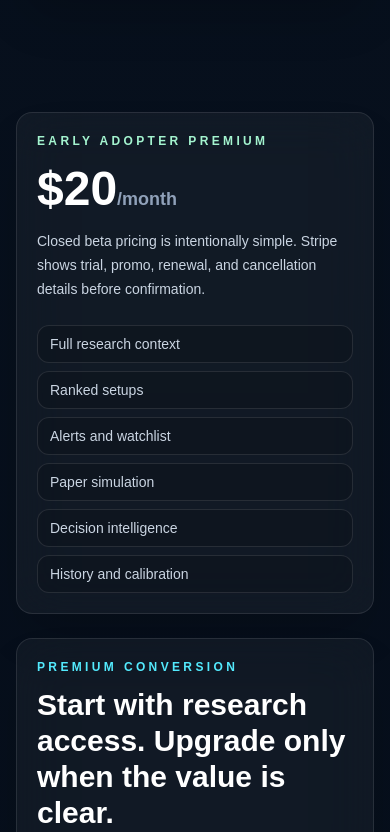
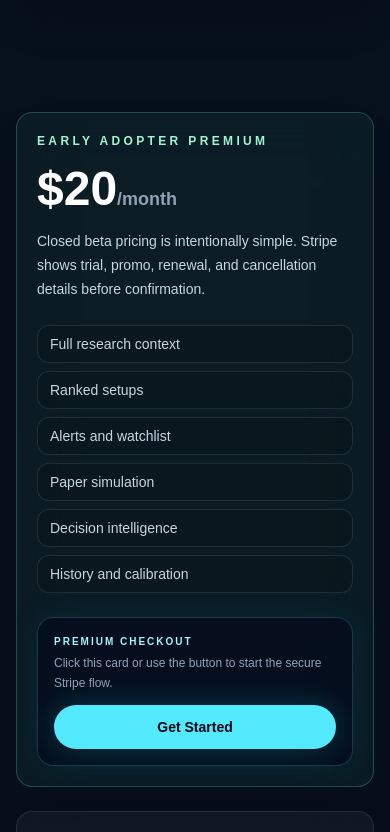
Before and after one commit to Solaris11/market-alpha-scanner, a Next.js app in the folder frontend/: page / in a window 390 px wide. Shown: the part 8712-9544 px from the top of the page. Built offline with nearby package versions, Linux system fonts and the light colour scheme; no server answers.

Commit message:
fix pricing card checkout interaction

```diff
--- a/frontend/src/app/page.tsx
+++ b/frontend/src/app/page.tsx
@@ -3,6 +3,7 @@ import { redirect } from "next/navigation";
 import { LandingConversionCtas } from "@/components/marketing/LandingConversionCtas";
 import { MarketingCard, MarketingShell, SectionHeader } from "@/components/marketing/MarketingShell";
 import { MarketingReveal } from "@/components/marketing/MarketingReveal";
+import { PricingActionCard } from "@/components/pricing/PricingActionCard";
 import { PricingConversionCta } from "@/components/pricing/PricingConversionCta";
 import { BRAND_NAME, BRAND_PRODUCT_DESCRIPTION, BRAND_TAGLINE } from "@/lib/brand";
 import { marketingMetadata, softwareApplicationJsonLd } from "@/lib/marketing-seo";
@@ -251,7 +252,7 @@ export default async function HomePage() {
 
       <section className="px-4 py-14 sm:px-6 lg:px-8" id="pricing">
         <div className="mx-auto grid max-w-7xl gap-6 lg:grid-cols-[0.9fr_1.1fr]">
-          <MarketingCard className="border-emerald-300/25 bg-emerald-300/[0.055]">
+          <PricingActionCard>
             <div className="text-xs font-black uppercase tracking-[0.28em] text-emerald-200">Early adopter Premium</div>
             <div className="mt-4 text-5xl font-black text-white">$20<span className="text-lg font-semibold text-slate-400">/month</span></div>
             <p className="mt-4 text-sm leading-6 text-slate-300">Closed beta pricing is intentionally simple. Stripe shows trial, promo, renewal, and cancellation details before confirmation.</p>
@@ -260,7 +261,7 @@ export default async function HomePage() {
                 <li className="rounded-xl border border-white/10 bg-black/15 px-3 py-2" key={item}>{item}</li>
               ))}
             </ul>
-          </MarketingCard>
+          </PricingActionCard>
           <MarketingCard>
             <div className="text-xs font-black uppercase tracking-[0.28em] text-cyan-300">Premium conversion</div>
             <h2 className="mt-3 text-3xl font-semibold text-white">Start with research access. Upgrade only when the value is clear.</h2>
--- /dev/null
+++ b/frontend/src/components/pricing/PricingActionCard.tsx
@@ -0,0 +1,62 @@
+"use client";
+
+import type { KeyboardEvent, MouseEvent, ReactNode } from "react";
+import { MarketingReveal } from "@/components/marketing/MarketingReveal";
+import { usePricingCheckout } from "./usePricingCheckout";
+
+type PricingActionCardProps = {
+  children: ReactNode;
+  className?: string;
+};
+
+export function PricingActionCard({ children, className = "" }: PricingActionCardProps) {
+  const checkout = usePricingCheckout();
+  const actionLabel = checkout.busy ? "Opening Stripe..." : checkout.label;
+
+  function handleCardClick(event: MouseEvent<HTMLDivElement>): void {
+    if (checkout.disabled || isNestedInteractiveTarget(event.target)) return;
+    checkout.handlePrimaryClick();
+  }
+
+  function handleKeyDown(event: KeyboardEvent<HTMLDivElement>): void {
+    if (checkout.disabled || isNestedInteractiveTarget(event.target)) return;
+    if (event.key !== "Enter" && event.key !== " ") return;
+    event.preventDefault();
+    checkout.handlePrimaryClick();
+  }
+
+  return (
+    <MarketingReveal
+      className={`group rounded-2xl border border-emerald-300/25 bg-emerald-300/[0.055] p-5 shadow-2xl shadow-black/20 backdrop-blur-xl transition-all duration-300 hover:-translate-y-1 hover:border-emerald-200/45 hover:bg-emerald-300/[0.075] ${checkout.disabled ? "" : "cursor-pointer"} ${className}`}
+    >
+      <div
+        aria-disabled={checkout.disabled}
+        aria-label={checkout.premiumActive ? "Manage Premium subscription" : "Start Premium checkout"}
+        className="outline-none focus-visible:ring-2 focus-visible:ring-cyan-200/70 focus-visible:ring-offset-2 focus-visible:ring-offset-slate-950"
+        onClick={handleCardClick}
+        onKeyDown={handleKeyDown}
+        role="button"
+        tabIndex={checkout.disabled ? -1 : 0}
+      >
+        {children}
+        <div className="mt-6 flex flex-col gap-3 rounded-2xl border border-cyan-300/20 bg-slate-950/55 p-4 shadow-[0_0_34px_rgba(34,211,238,0.08)] sm:flex-row sm:items-center sm:justify-between">
+          <div>
+            <div className="text-[10px] font-black uppercase tracking-[0.2em] text-cyan-200">Premium checkout</div>
+            <p className="mt-1 text-xs leading-5 text-slate-400">
+              {checkout.premiumActive ? "Premium access is active. Manage billing in Stripe." : "Click this card or use the button to start the secure Stripe flow."}
+            </p>
+          </div>
+          <span className="inline-flex min-h-11 shrink-0 items-center justify-center whitespace-nowrap rounded-full bg-cyan-300 px-5 py-2.5 text-sm font-black text-slate-950 shadow-[0_0_32px_rgba(34,211,238,0.22)] transition group-hover:bg-cyan-200 sm:min-w-[178px]">
+            {actionLabel}
+          </span>
+        </div>
+        {checkout.message ? <p className="mt-3 text-xs leading-5 text-amber-100">{checkout.message}</p> : null}
+      </div>
+      {checkout.authModal}
+    </MarketingReveal>
+  );
+}
+
+function isNestedInteractiveTarget(target: EventTarget | null): boolean {
+  return target instanceof HTMLElement && Boolean(target.closest("a,button,input,select,textarea,[role='button'][data-nested-action='true']"));
+}
--- a/frontend/src/components/pricing/PricingConversionCta.tsx
+++ b/frontend/src/components/pricing/PricingConversionCta.tsx
@@ -1,65 +1,9 @@
 "use client";
 
-import { useEffect, useState } from "react";
-import { AuthModal } from "@/components/account/AuthModal";
-import { useCurrentUser } from "@/hooks/useCurrentUser";
-import { csrfFetch } from "@/lib/client/csrf-fetch";
-
-const CHECKOUT_INTENT_KEY = "tv_pricing_checkout_intent";
-
-type BillingResponse = {
-  message?: string;
-  ok?: boolean;
-  url?: string;
-};
+import { usePricingCheckout } from "./usePricingCheckout";
 
 export function PricingConversionCta() {
-  const { authenticated, entitlement, loading } = useCurrentUser();
-  const [authOpen, setAuthOpen] = useState(false);
-  const [busy, setBusy] = useState(false);
-  const [message, setMessage] = useState<string | null>(null);
-
-  useEffect(() => {
-    if (loading || authOpen || !authenticated || entitlement.isPremium || entitlement.isAdmin) return;
-    if (window.sessionStorage.getItem(CHECKOUT_INTENT_KEY) !== "true") return;
-    window.sessionStorage.removeItem(CHECKOUT_INTENT_KEY);
-    void startBilling("checkout");
-  }, [authOpen, authenticated, entitlement.isAdmin, entitlement.isPremium, loading]);
-
-  async function startBilling(mode: "checkout" | "portal") {
-    setBusy(true);
-    setMessage(null);
-    try {
-      const response = await csrfFetch(`/api/stripe/${mode}`, { method: "POST" });
-      const payload = (await response.json().catch(() => null)) as BillingResponse | null;
-      if (!response.ok || !payload?.url) {
-        setMessage(payload?.message ?? (mode === "checkout" ? "Checkout is temporarily unavailable." : "Billing portal is temporarily unavailable."));
-        return;
-      }
-      window.location.assign(payload.url);
-    } catch {
-      setMessage(mode === "checkout" ? "Checkout is temporarily unavailable." : "Billing portal is temporarily unavailable.");
-    } finally {
-      setBusy(false);
-    }
-  }
-
-  function handlePrimaryClick() {
-    setMessage(null);
-    if (!authenticated) {
-      window.sessionStorage.setItem(CHECKOUT_INTENT_KEY, "true");
-      setAuthOpen(true);
-      return;
-    }
-    if (entitlement.isPremium || entitlement.isAdmin) {
-      void startBilling("portal");
-      return;
-    }
-    void startBilling("checkout");
-  }
-
-  const premiumActive = entitlement.isPremium || entitlement.isAdmin;
-  const label = loading ? "Checking access..." : entitlement.isAdmin ? "Premium Active" : premiumActive ? "Manage Subscription" : authenticated ? "Unlock Premium Intelligence" : "Get Started";
+  const checkout = usePricingCheckout();
 
   return (
     <div className="rounded-2xl border border-cyan-300/20 bg-slate-950/55 p-4 shadow-[0_0_34px_rgba(34,211,238,0.08)]">
@@ -67,20 +11,20 @@ export function PricingConversionCta() {
         <div>
           <div className="text-[10px] font-black uppercase tracking-[0.2em] text-cyan-200">Premium next step</div>
           <p className="mt-2 text-sm leading-6 text-slate-300">
-          {entitlement.isAdmin
+          {checkout.isAdmin
             ? "Admin beta access is active. Billing is managed internally."
-            : premiumActive
+            : checkout.premiumActive
               ? "Premium access is active. Manage billing in Stripe when you need to update renewal or cancellation settings."
               : "Create an account or sign in, then Stripe handles trial, promo, renewal, and cancellation details before confirmation."}
           </p>
         </div>
         <button
           className="inline-flex min-h-11 shrink-0 items-center justify-center whitespace-nowrap rounded-full bg-cyan-300 px-5 py-2.5 text-sm font-black text-slate-950 shadow-[0_0_32px_rgba(34,211,238,0.22)] transition hover:-translate-y-0.5 hover:bg-cyan-200 disabled:cursor-wait disabled:opacity-60 sm:min-w-[190px]"
-          disabled={busy || loading || entitlement.isAdmin}
-          onClick={handlePrimaryClick}
+          disabled={checkout.disabled}
+          onClick={checkout.handlePrimaryClick}
           type="button"
         >
-          {busy ? "Opening Stripe..." : label}
+          {checkout.busy ? "Opening Stripe..." : checkout.label}
         </button>
       </div>
       <div className="mt-3 grid gap-2 text-xs text-slate-400 sm:grid-cols-3">
@@ -88,8 +32,8 @@ export function PricingConversionCta() {
         <div className="rounded-xl border border-white/10 bg-white/[0.03] px-3 py-2">Research-only workflow</div>
         <div className="rounded-xl border border-white/10 bg-white/[0.03] px-3 py-2">Stripe-secured checkout</div>
       </div>
-      {message ? <p className="mt-3 text-xs leading-5 text-amber-100">{message}</p> : null}
-      {authOpen ? <AuthModal initialMode="register" onClose={() => setAuthOpen(false)} /> : null}
+      {checkout.message ? <p className="mt-3 text-xs leading-5 text-amber-100">{checkout.message}</p> : null}
+      {checkout.authModal}
     </div>
   );
 }
--- /dev/null
+++ b/frontend/src/components/pricing/usePricingCheckout.tsx
@@ -0,0 +1,98 @@
+"use client";
+
+import { useEffect, useState, type ReactNode } from "react";
+import { AuthModal } from "@/components/account/AuthModal";
+import { useCurrentUser } from "@/hooks/useCurrentUser";
+import { csrfFetch } from "@/lib/client/csrf-fetch";
+
+const CHECKOUT_INTENT_KEY = "tv_pricing_checkout_intent";
+
+type BillingResponse = {
+  message?: string;
+  ok?: boolean;
+  url?: string;
+};
+
+export type PricingCheckoutController = {
+  authModal: ReactNode;
+  busy: boolean;
+  disabled: boolean;
+  handlePrimaryClick: () => void;
+  isAdmin: boolean;
+  label: string;
+  loading: boolean;
+  message: string | null;
+  premiumActive: boolean;
+};
+
+export function usePricingCheckout(): PricingCheckoutController {
+  const { authenticated, entitlement, loading } = useCurrentUser();
+  const [authOpen, setAuthOpen] = useState(false);
+  const [busy, setBusy] = useState(false);
+  const [message, setMessage] = useState<string | null>(null);
+  const [pendingClick, setPendingClick] = useState(false);
+
+  useEffect(() => {
+    if (loading || authOpen || !authenticated || entitlement.isPremium || entitlement.isAdmin) return;
+    if (window.sessionStorage.getItem(CHECKOUT_INTENT_KEY) !== "true") return;
+    window.sessionStorage.removeItem(CHECKOUT_INTENT_KEY);
+    void startBilling("checkout");
+  }, [authOpen, authenticated, entitlement.isAdmin, entitlement.isPremium, loading]);
+
+  useEffect(() => {
+    if (loading || !pendingClick) return;
+    setPendingClick(false);
+    handlePrimaryClick();
+  }, [loading, pendingClick]);
+
+  async function startBilling(mode: "checkout" | "portal"): Promise<void> {
+    setBusy(true);
+    setMessage(null);
+    try {
+      const response = await csrfFetch(`/api/stripe/${mode}`, { method: "POST" });
+      const payload = (await response.json().catch(() => null)) as BillingResponse | null;
+      if (!response.ok || !payload?.url) {
+        setMessage(payload?.message ?? (mode === "checkout" ? "Checkout is temporarily unavailable." : "Billing portal is temporarily unavailable."));
+        return;
+      }
+      window.location.assign(payload.url);
+    } catch {
+      setMessage(mode === "checkout" ? "Checkout is temporarily unavailable." : "Billing portal is temporarily unavailable.");
+    } finally {
+      setBusy(false);
+    }
+  }
+
+  function handlePrimaryClick(): void {
+    setMessage(null);
+    if (loading) {
+      setPendingClick(true);
+      return;
+    }
+    if (!authenticated) {
+      window.sessionStorage.setItem(CHECKOUT_INTENT_KEY, "true");
+      setAuthOpen(true);
+      return;
+    }
+    if (entitlement.isPremium || entitlement.isAdmin) {
+      void startBilling("portal");
+      return;
+    }
+    void startBilling("checkout");
+  }
+
+  const premiumActive = entitlement.isPremium || entitlement.isAdmin;
+  const label = loading ? "Checking access..." : entitlement.isAdmin ? "Premium Active" : premiumActive ? "Manage Subscription" : authenticated ? "Unlock Premium Intelligence" : "Get Started";
+
+  return {
+    authModal: authOpen ? <AuthModal initialMode="register" onClose={() => setAuthOpen(false)} /> : null,
+    busy,
+    disabled: busy || entitlement.isAdmin,
+    handlePrimaryClick,
+    isAdmin: entitlement.isAdmin,
+    label,
+    loading,
+    message,
+    premiumActive,
+  };
+}
```
Also changed, not shown: frontend/src/app/pricing/page.tsx (+3 -6 lines).
